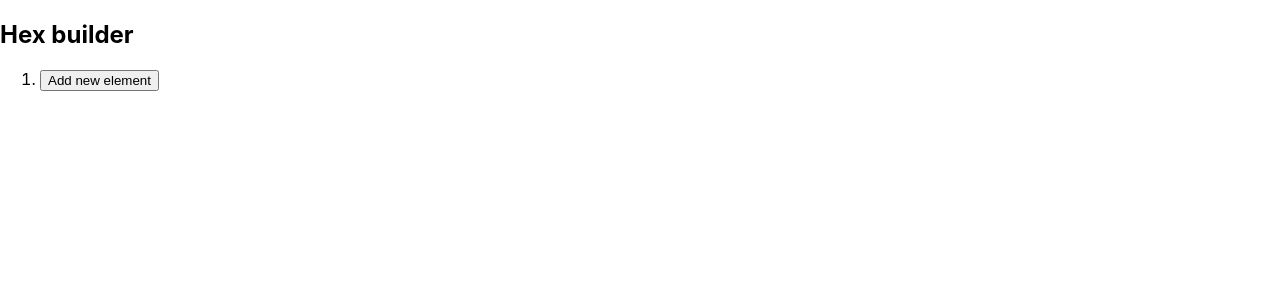
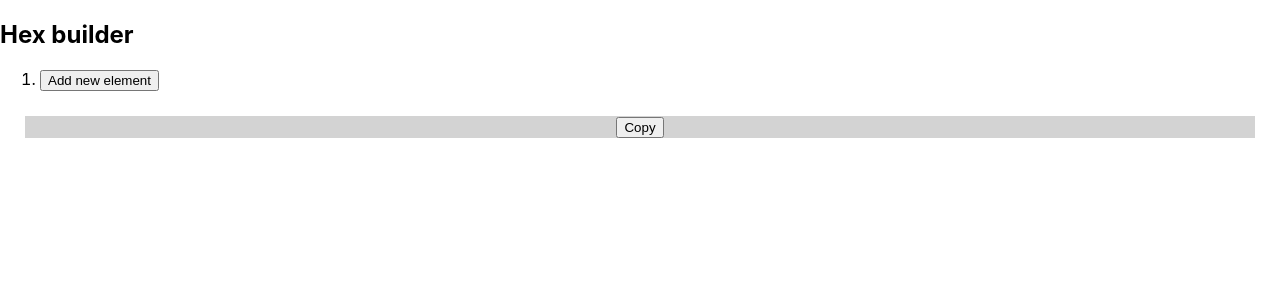
Before and after one commit to six-two/react_payload_builder, a React (Create React App) app: page / in a window 1280 px wide. Shown: the top 300 px of the page. Built offline with nearby package versions, Linux system fonts and the light colour scheme.

Commit message:
Added copying of output. Prevented typing prohibited chars in inputs.

```diff
--- a/package.json
+++ b/package.json
@@ -7,6 +7,7 @@
     "@testing-library/jest-dom": "^4.2.4",
     "@testing-library/react": "^9.5.0",
     "@testing-library/user-event": "^7.2.1",
+    "copy-to-clipboard": "^3.3.1",
     "react": "^16.13.1",
     "react-dom": "^16.13.1",
     "react-scripts": "3.4.1"
--- a/src/App.tsx
+++ b/src/App.tsx
@@ -7,7 +7,6 @@ import * as Str from './app/hex/String'
 
 // TODO: next steps
 //  - show little endian checkbox if at least one integer is selected
-//  - Add copy button to output
 //  - Add output format (eg python, printf, custom, raw)
 //  - CSS
 
@@ -30,14 +29,14 @@ export default class App extends React.Component<any, State> {
             v.repeatCount = index + 1;
             return v;
           }} />
-        <HexStringView blueprints={this.state.blueprints} colors={colors} />
+        <HexStringView blueprints={this.state.blueprints} colors={colors}
+          enableCopy={true} />
       </div>
     );
   }
 
   onChange(newBlueprints: Blueprint[]) {
-    const newState: State = Object.assign({}, this.state, { blueprints: newBlueprints });
-    this.setState(newState);
+    this.setState({ blueprints: newBlueprints });
   }
 }
 
--- /dev/null
+++ b/src/app/Common.ts
@@ -0,0 +1,17 @@
+// Do not allow arbitrary large values for repeatCount, paddToLength, etc to
+// prevent you from accidentially DoS'ing yourself. Happened to me ;D
+export const MAX_REPEAT_INT = 100000 - 1;
+
+export function isValidRepeatCountWhileEditing(repeatCountString: string): boolean {
+  if (repeatCountString === "") {
+    // allow the empty string while editing
+    return true;
+  } else {
+    const repeatCount = Number(repeatCountString);
+    return (repeatCount !== NaN) && (repeatCount > 0) && (repeatCount <= MAX_REPEAT_INT);
+  }
+}
+
+export function clamp(minInclusive: number, value: number, maxInclusive: number) {
+  return Math.max(minInclusive, Math.min(value, maxInclusive));
+};
--- /dev/null
+++ b/src/app/views/CopyButton.tsx
@@ -0,0 +1,33 @@
+import React from 'react';
+import copy from 'copy-to-clipboard';
+
+export default class CopyButton extends React.Component<Props, State> {
+  constructor(props: Props) {
+    super(props);
+    this.state = { copiedText: null };
+  }
+
+  render() {
+    const alreadyCopied = this.props.text === this.state.copiedText;
+    const buttonText = alreadyCopied ? "Copied" : "Copy";
+    return (
+      <button onClick={this.onClick}>
+        {buttonText}
+      </button>
+    );
+  }
+
+  onClick = (event: any) => {
+    const text = this.props.text;
+    copy(text);
+    this.setState({ copiedText: text });
+  }
+}
+
+interface State {
+  copiedText: string | null,
+}
+
+interface Props {
+  text: string,
+}
--- a/src/app/views/hex/HexStringView.tsx
+++ b/src/app/views/hex/HexStringView.tsx
@@ -1,16 +1,19 @@
 import React from 'react';
 import BytesStringBuilder from '../../hex/BytesStringBuilder';
 import ByteString from '../../hex/ByteString';
+import CopyButton from '../CopyButton';
 
 export default class HexStringView extends React.Component<Props, {}> {
   render() {
     try {
+      const byteStrings: TaggedByteString[] = BytesStringBuilder.getBytesStrings(this.props.blueprints);
       return (
         <div style={{ backgroundColor: "lightgray", textAlign: "center", margin: "25px" }}>
-          {BytesStringBuilder.getBytesStrings(this.props.blueprints).map(
+          {this.renderCopyButton(byteStrings)}
+          {byteStrings.map(
             (value: TaggedByteString, i: number) => {
               const color: string = this.props.colors[i % this.props.colors.length];
-              return <span style={{ color: color }} key={value.key}>{value.data.str}</span>;
+              return <span style={{ color: color, overflowWrap: "break-word" }} key={value.key}>{value.data.str}</span>;
             })}
         </div>
       );
@@ -23,11 +26,21 @@ export default class HexStringView extends React.Component<Props, {}> {
       );
     }
   }
+
+  renderCopyButton(byteStrings: TaggedByteString[]) {
+    const enableCopy = this.props.enableCopy ?? false;
+    if (enableCopy) {
+      let tmp: string[] = byteStrings.map((tbs: TaggedByteString) => { return tbs.data.str });
+      let textToCopy = tmp.join("");
+      return <div><CopyButton text={textToCopy} /><br /></div>;
+    }
+  }
 }
 
 interface Props {
   blueprints: Blueprint[],
   colors: string[],
+  enableCopy?: boolean,
 }
 
 interface Blueprint {
--- a/src/app/views/hex/IntegerEditView.tsx
+++ b/src/app/views/hex/IntegerEditView.tsx
@@ -34,7 +34,10 @@ export default class HexIntegerView extends React.Component<Props, {}> {
   }
 
   onValueChange(event: React.ChangeEvent<HTMLInputElement>) {
-    this.onChange({ numberString: event.target.value });
+    // only allow certain input characters: hex and 'o' and 'x' for 0x/0b
+    if (/^([0-9a-fA-Fxo]*)$/.test(event.target.value)) {
+      this.onChange({ numberString: event.target.value });
+    }
   }
 
   onChange(changedValues: any) {
--- a/src/app/views/hex/PaddingEditView.tsx
+++ b/src/app/views/hex/PaddingEditView.tsx
@@ -1,5 +1,6 @@
 import React from 'react';
 import * as Padding from '../../hex/Padding';
+import * as Common from '../../Common';
 
 const LABELS = ["Repeat ", " up to index "];
 
@@ -18,14 +19,16 @@ export default class PaddingEditView extends React.Component<Props> {
           value={this.props.values.pattern}
           onChange={this.onPatternChange} />
         {LABELS[1]}
-        <input type="number" min="1"
+        <input type="text"
           value={this.props.values.paddToLength}
           onChange={this.onNumberChange} />
       </div>);
   }
 
   onNumberChange(event: React.ChangeEvent<HTMLInputElement>) {
-    this.onChange({ paddToLength: event.target.value });
+    if (Common.isValidRepeatCountWhileEditing(event.target.value)) {
+      this.onChange({ paddToLength: event.target.value });
+    }
   }
 
   onPatternChange(event: React.ChangeEvent<HTMLInputElement>) {
--- a/src/app/views/hex/StringEditView.tsx
+++ b/src/app/views/hex/StringEditView.tsx
@@ -1,5 +1,6 @@
 import React from 'react';
 import * as Str from '../../hex/String';
+import * as Common from '../../Common';
 
 const LABELS_NORMAL = ["Repeat ", " exactly ", " time(s)"];
 const LABELS_REVERSED = ["Reverse ", " and repeat it ", " time(s)"];
@@ -21,7 +22,7 @@ export default class StringEditView extends React.Component<Props> {
           value={this.props.values.pattern}
           onChange={this.onPatternChange} />
         {labels[1]}
-        <input type="number" min="1"
+        <input type="text"
           value={this.props.values.repeatCount}
           onChange={this.onNumberChange} />
         {labels[2]}
@@ -29,7 +30,9 @@ export default class StringEditView extends React.Component<Props> {
   }
 
   onNumberChange(event: React.ChangeEvent<HTMLInputElement>) {
-    this.onChange({ repeatCount: event.target.value });
+    if (Common.isValidRepeatCountWhileEditing(event.target.value)) {
+      this.onChange({ repeatCount: event.target.value });
+    }
   }
 
   onPatternChange(event: React.ChangeEvent<HTMLInputElement>) {
```
Also changed, not shown: 1 other file (tests, documents, lock files or other folders).
